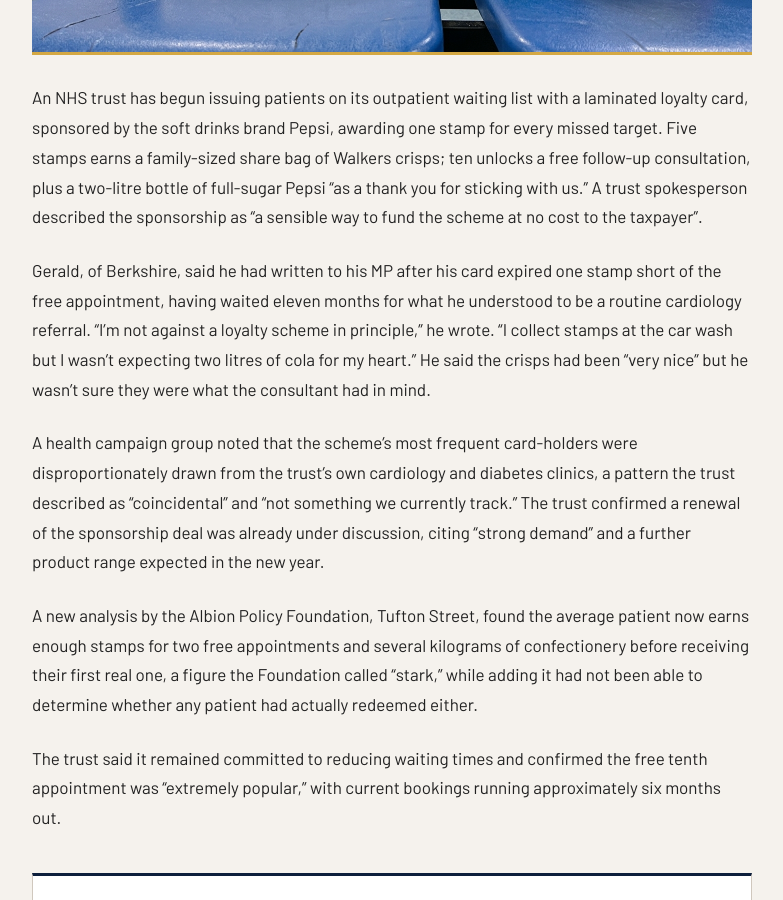
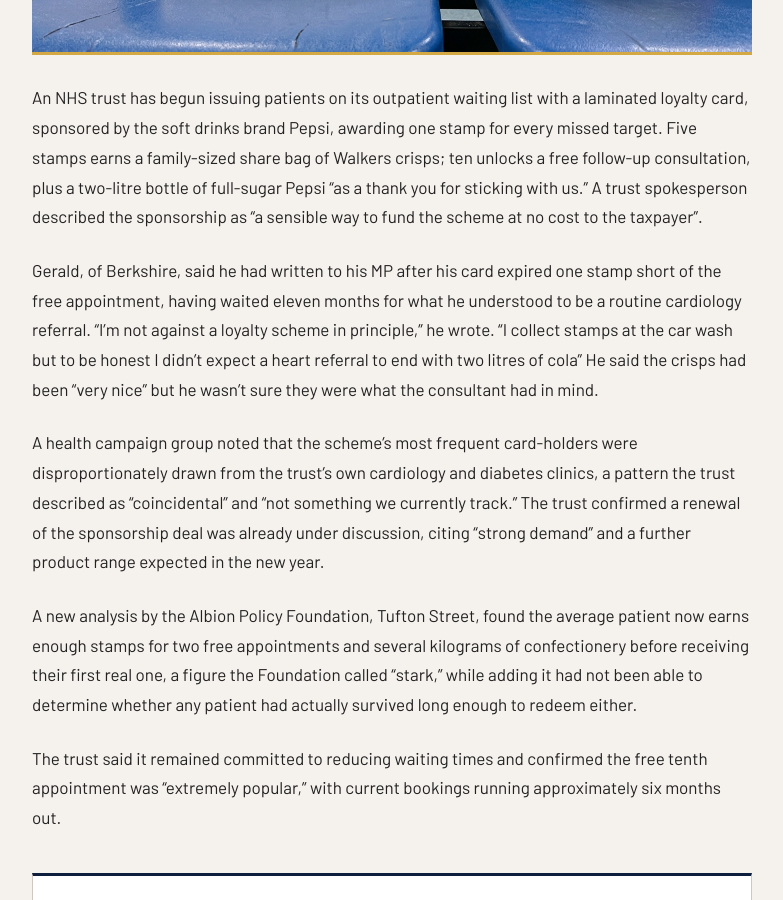
Before and after one commit to matt-palmer999/britishpatriots, a Jekyll site: the page built from _posts/2026-08-18-nhs-waiting-list-loyalty-card.md, in a window 1280 px wide and 900 px high, scrolled down 960 px. Shown: the whole window, without its empty margins (248-1031 px from the left). Built offline with Jekyll 4.4.1, drawn with Linux system fonts in a browser that asks for light colours; some web fonts are replaced.

Commit message:
Update 2026-08-18-nhs-waiting-list-loyalty-card.md

```diff
--- a/_posts/2026-08-18-nhs-waiting-list-loyalty-card.md
+++ b/_posts/2026-08-18-nhs-waiting-list-loyalty-card.md
@@ -9,10 +9,10 @@ image: /assets/images/NHS-Loyalty-card.jpg
 
 An NHS trust has begun issuing patients on its outpatient waiting list with a laminated loyalty card, sponsored by the soft drinks brand Pepsi, awarding one stamp for every missed target. Five stamps earns a family-sized share bag of Walkers crisps; ten unlocks a free follow-up consultation, plus a two-litre bottle of full-sugar Pepsi "as a thank you for sticking with us." A trust spokesperson described the sponsorship as "a sensible way to fund the scheme at no cost to the taxpayer".
 
-Gerald, of Berkshire, said he had written to his MP after his card expired one stamp short of the free appointment, having waited eleven months for what he understood to be a routine cardiology referral. "I'm not against a loyalty scheme in principle," he wrote. "I collect stamps at the car wash but I wasn't expecting two litres of cola for my heart." He said the crisps had been "very nice" but he wasn't sure they were what the consultant had in mind.
+Gerald, of Berkshire, said he had written to his MP after his card expired one stamp short of the free appointment, having waited eleven months for what he understood to be a routine cardiology referral. "I'm not against a loyalty scheme in principle," he wrote. "I collect stamps at the car wash but to be honest I didn't expect a heart referral to end with two litres of cola" He said the crisps had been "very nice" but he wasn't sure they were what the consultant had in mind.
 
 A health campaign group noted that the scheme's most frequent card-holders were disproportionately drawn from the trust's own cardiology and diabetes clinics, a pattern the trust described as "coincidental" and "not something we currently track." The trust confirmed a renewal of the sponsorship deal was already under discussion, citing "strong demand" and a further product range expected in the new year.
 
-A new analysis by the Albion Policy Foundation, Tufton Street, found the average patient now earns enough stamps for two free appointments and several kilograms of confectionery before receiving their first real one, a figure the Foundation called "stark," while adding it had not been able to determine whether any patient had actually redeemed either.
+A new analysis by the Albion Policy Foundation, Tufton Street, found the average patient now earns enough stamps for two free appointments and several kilograms of confectionery before receiving their first real one, a figure the Foundation called "stark," while adding it had not been able to determine whether any patient had actually survived long enough to redeem either.
 
 The trust said it remained committed to reducing waiting times and confirmed the free tenth appointment was "extremely popular," with current bookings running approximately six months out.
```
